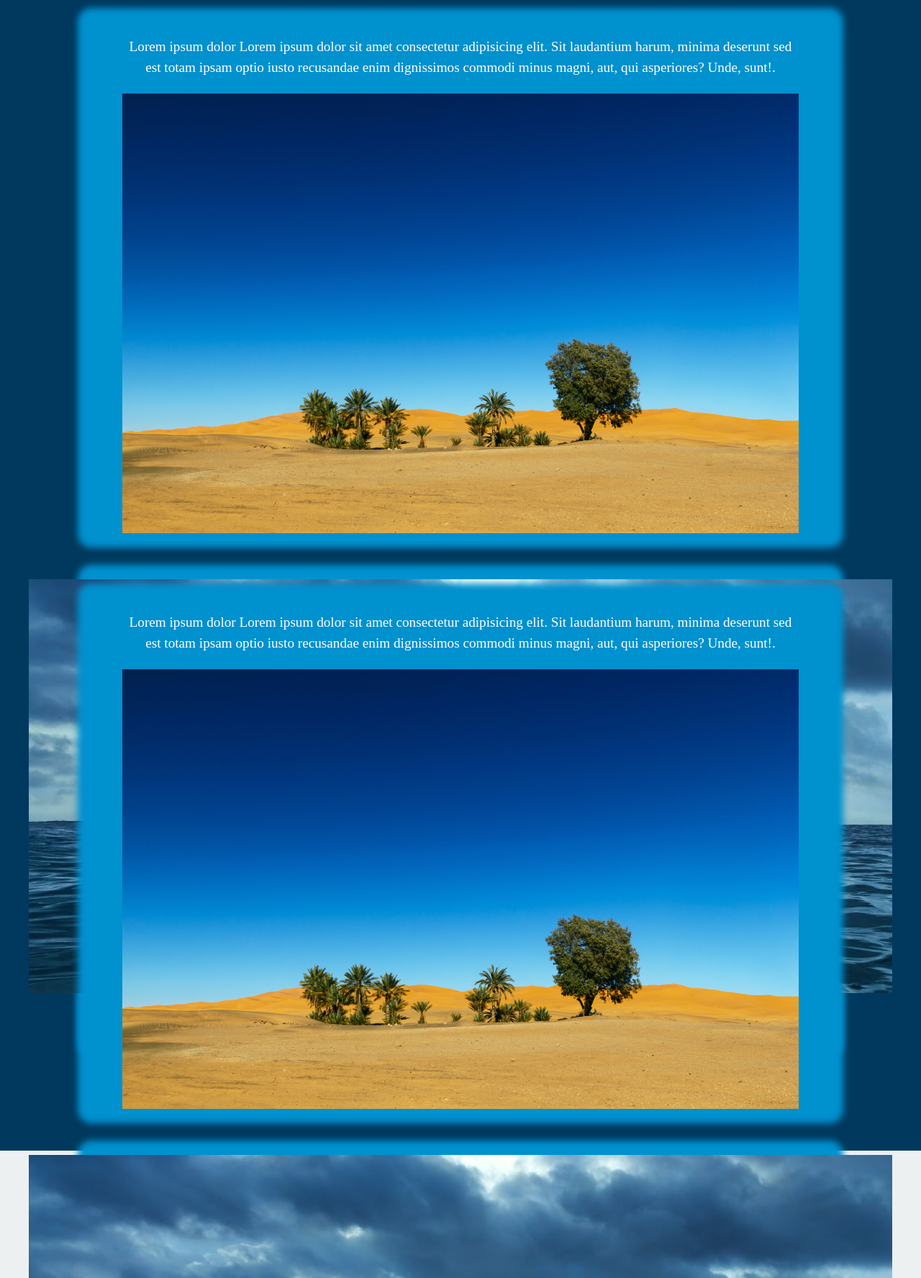
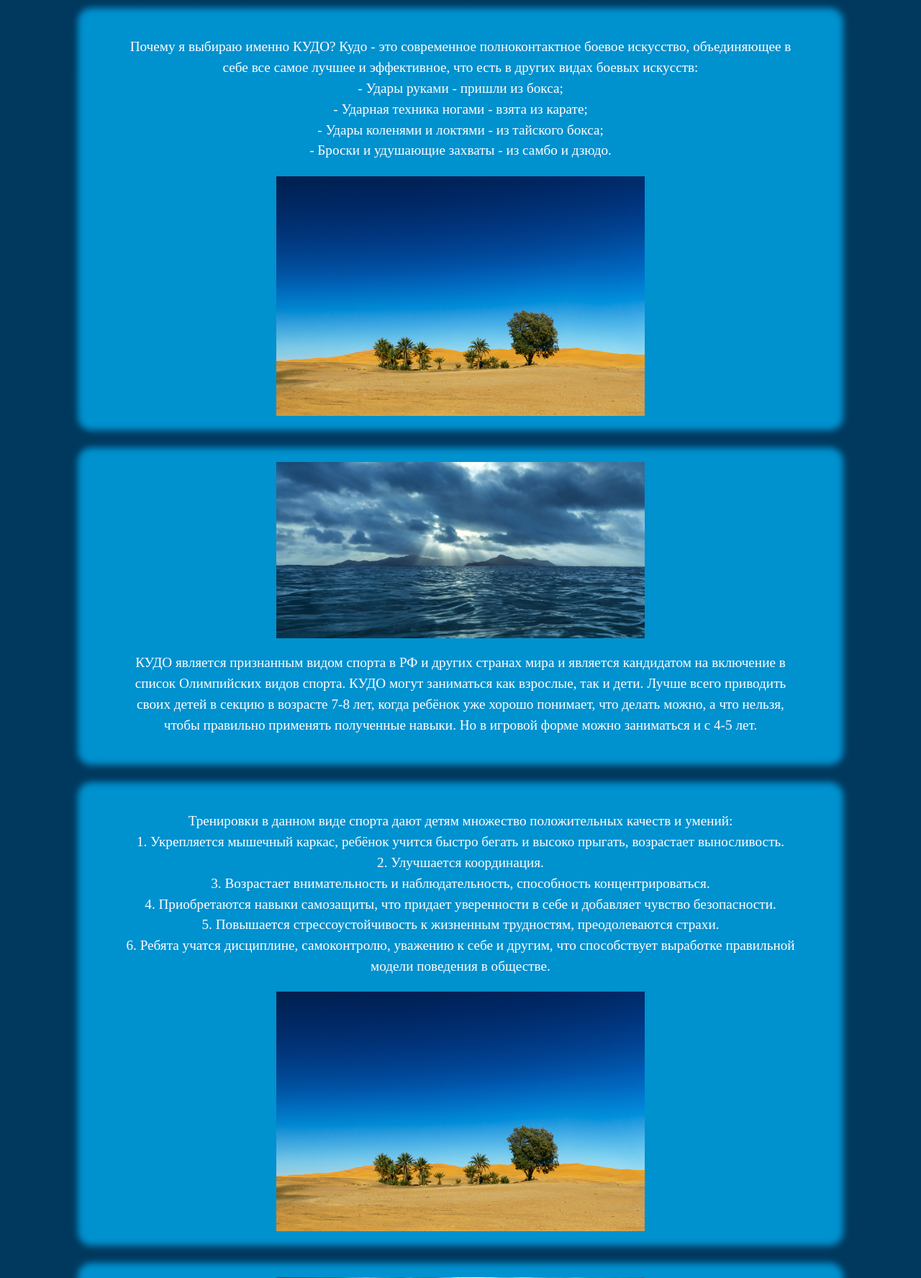
Before and after one commit to Mikhail-Ushakov/kudo_with_flask, a Flask app: page / in a window 1280 px wide. Shown: the part 897-2673 px from the top of the page at 72% size. Run offline with Flask 3, Linux system fonts and the light colour scheme.

Commit message:
Add files via upload

```diff
--- a/templates/index.html
+++ b/templates/index.html
@@ -25,36 +25,67 @@
           <a href="{{ url_for('contacts') }}" class="link-page nav-link active">Контакты</a>
         </div>
     </nav>
-    <div class="section-1 vh-100">
+    <div class="section-1 ">
         <div class="bgimg-1">
 
         </div>
         <div class="welcome-speech">
-            <h1 class="welcome-speech-h1">Lorem ipsum dolor sit amet.</h1>
-            <p class="welcome-speech-p" style="text-align: center;">Lorem ipsum dolor sit amet consectetur adipisicing elit. Qui odit eos, vero dolore aliquam doloribus totam commodi laborum vel non modi perspiciatis excepturi obcaecati magnam doloremque quasi ipsum, assumenda veniam?</p>
+            <h1 class="welcome-speech-h1" style="text-align: center;">Кудо - реальнее только жизнь</h1>
+            <p class="welcome-speech-p" style="text-align: center;">Набор в группу ребят в возрасте от 4 лет и старше, желающих стать настоящими бойцами.</p>
         </div>
 
     </div>
-    <div class="section-2 vh-100 ">
+    <div class="section-2">
         <div class="card container-space">
-            <p>Lorem ipsum dolor Lorem ipsum dolor sit amet consectetur adipisicing elit. Sit laudantium harum, minima deserunt sed est totam ipsam optio iusto recusandae enim dignissimos commodi minus magni, aut, qui asperiores? Unde, sunt!.</p>
-            <img src="{{ url_for('static', filename='img_parallax2.jpg') }}" alt=""  height="100%">
+            <p>Почему я выбираю именно КУДО? Кудо - это современное полноконтактное боевое
+                искусство, объединяющее в себе все самое лучшее и эффективное, что есть в других видах
+                боевых искусств: <br>
+                - Удары руками - пришли из бокса;<br>
+                - Ударная техника ногами - взята из карате;<br>
+                - Удары коленями и локтями - из тайского бокса;<br>
+                - Броски и удушающие захваты - из самбо и дзюдо.
+
+            </p>
+            <img src="{{ url_for('static', filename='img_parallax2.jpg') }}" alt=""  width="50%" height="100%">
         </div>
         <div class="card container-space">
-            <img src="{{ url_for('static', filename='img_parallax3.jpg') }}" alt="" height="100%">
-            <p>Lorem ipsum dolor sit amet, consectetur adipisicing elit. Similique saepe, corporis quam dolor voluptas corrupti.</p>
+            <img src="{{ url_for('static', filename='img_parallax3.jpg') }}" alt="" width="50%" height="100%">
+            <p>КУДО является признанным видом спорта в РФ и других странах мира и является кандидатом на
+                включение в список Олимпийских видов спорта. КУДО могут заниматься как взрослые, так и
+                дети. Лучше всего приводить своих детей в секцию в возрасте 7-8 лет, когда ребёнок уже хорошо
+                понимает, что делать можно, а что нельзя, чтобы правильно применять полученные навыки. Но в
+                игровой форме можно заниматься и с 4-5 лет.</p>
 
         </div>
     </div>
 
-    <div class="section-2 vh-100 ">
+    <div class="section-2 ">
         <div class="card container-space">
-            <p>Lorem ipsum dolor Lorem ipsum dolor sit amet consectetur adipisicing elit. Sit laudantium harum, minima deserunt sed est totam ipsam optio iusto recusandae enim dignissimos commodi minus magni, aut, qui asperiores? Unde, sunt!.</p>
-            <img src="{{ url_for('static', filename='img_parallax2.jpg') }}" alt=""  height="100%">
+            <p>Тренировки в данном виде спорта дают детям множество положительных качеств и умений: <br>
+                1. Укрепляется мышечный каркас, ребёнок учится быстро бегать и высоко прыгать, возрастает
+                выносливость. <br>
+                2. Улучшается координация. <br>
+                3. Возрастает внимательность и наблюдательность, способность концентрироваться. <br>
+                4. Приобретаются навыки самозащиты, что придает уверенности в себе и добавляет чувство
+                безопасности. <br>
+                5. Повышается стрессоустойчивость к жизненным трудностям, преодолеваются страхи. <br>
+                6. Ребята учатся дисциплине, самоконтролю, уважению к себе и другим, что способствует
+                выработке правильной модели поведения в обществе.</p>
+            <img src="{{ url_for('static', filename='img_parallax2.jpg') }}" alt=""  width="50%" height="100%">
         </div>
         <div class="card container-space">
-            <img src="{{ url_for('static', filename='img_parallax3.jpg') }}" alt="" height="100%">
-            <p>Lorem ipsum dolor sit amet, consectetur adipisicing elit. Similique saepe, corporis quam dolor voluptas corrupti.</p>
+            <img src="{{ url_for('static', filename='img_parallax3.jpg') }}" alt="" width="50%" height="100%">
+            <p>Несмотря на то, что КУДО часто называют искусством реального боя и поединок в КУДО часто
+                похож на реальную уличную схватку, на самом деле все действия в поединке строго
+                регламентированы правилами, а уважение к партнеру, судье и тренеру здесь превыше всего.
+                Благодаря экипировке (в особенности шлему, который полностью закрывает голову и лицо) этот
+                вид единоборства не так травмоопасен, как другие.
+                Назначение КУДО - не только физическое, но и духовное воспитание бойцов, это - философия,
+                возможность саморазвития и совершенствования своих качеств и навыков. Ну, и как минимум,
+                умение постоять за себя.
+                Вот почему я выбираю КУДО и с радостью поделюсь своими знаниями и умениями в этом виде
+                спорта.
+                </p>
 
         </div>
     </div>
```
Also changed, not shown: templates/contacts.html (+5 -4 lines), templates/instructors.html (+7 -2 lines).
